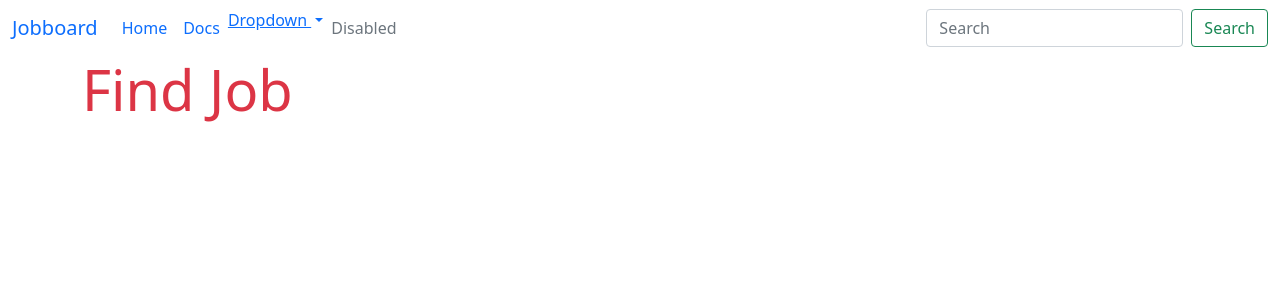
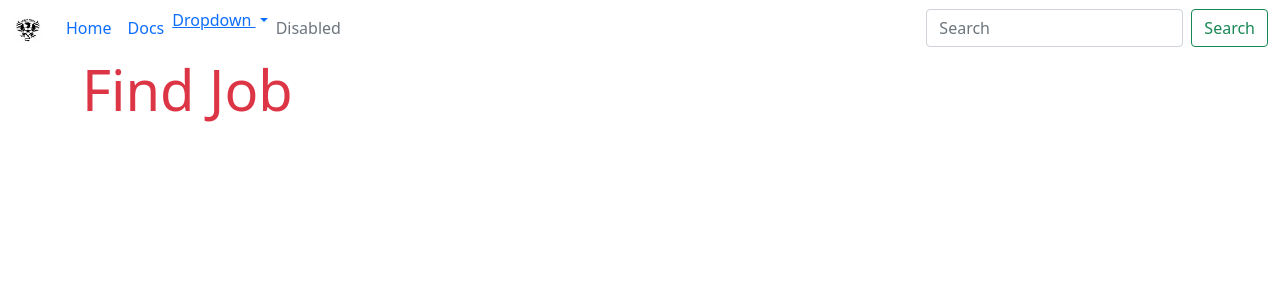
Before and after one commit to jwstats/fastapi-course, a FastAPI app: page / in a window 1280 px wide. Shown: the top 300 px of the page. Run offline with FastAPI, Linux system fonts and the light colour scheme.

Commit message:
Configure app to serve Static files

```diff
--- a/backend/main.py
+++ b/backend/main.py
@@ -4,6 +4,7 @@ from db.session import engine
 from db.base import Base
 from apis.base import api_router
 from webapps.base import api_router as webapp_router
+from fastapi.staticfiles import StaticFiles
 
 def create_tables():
     Base.metadata.create_all(bind=engine)
@@ -12,10 +13,14 @@ def include_router(app):
     app.include_router(api_router)
     app.include_router(webapp_router)
 
+def configure_static(app):
+    app.mount("/static", StaticFiles(directory="static"), name="static")
+
 def start_application():
     app = FastAPI(title=settings.PROJECT_TITLE, varion=settings.PROJECT_VERSION)
     create_tables()
     include_router(app)
+    configure_static(app)
     return app
 
 app = start_application()
--- a/backend/requirements.txt
+++ b/backend/requirements.txt
@@ -27,3 +27,6 @@ python-multipart
 
 #for templating
 jinja2
+
+#for static files
+aiofiles
--- a/backend/templates/components/navbar.html
+++ b/backend/templates/components/navbar.html
@@ -1,6 +1,8 @@
 <nav class="navbar navbar-expand-lg bg-body-tertiary">
     <div class="container-fluid">
-      <a class="navbar-brand" href="#">Jobboard</a>
+      <a class="navbar-brand" href="#">
+        <img src="{{ url_for('static', path='images/logo.png') }}" alt="Jobboard navbar image", width="30", height="24">
+      </a>
       <button class="navbar-toggler" type="button" data-bs-toggle="collapse" data-bs-target="#navbarSupportedContent" aria-controls="navbarSupportedContent" aria-expanded="false" aria-label="Toggle navigation">
         <span class="navbar-toggler-icon"></span>
       </button>
```
Also changed, not shown: backend/static/images/logo.png (added).
